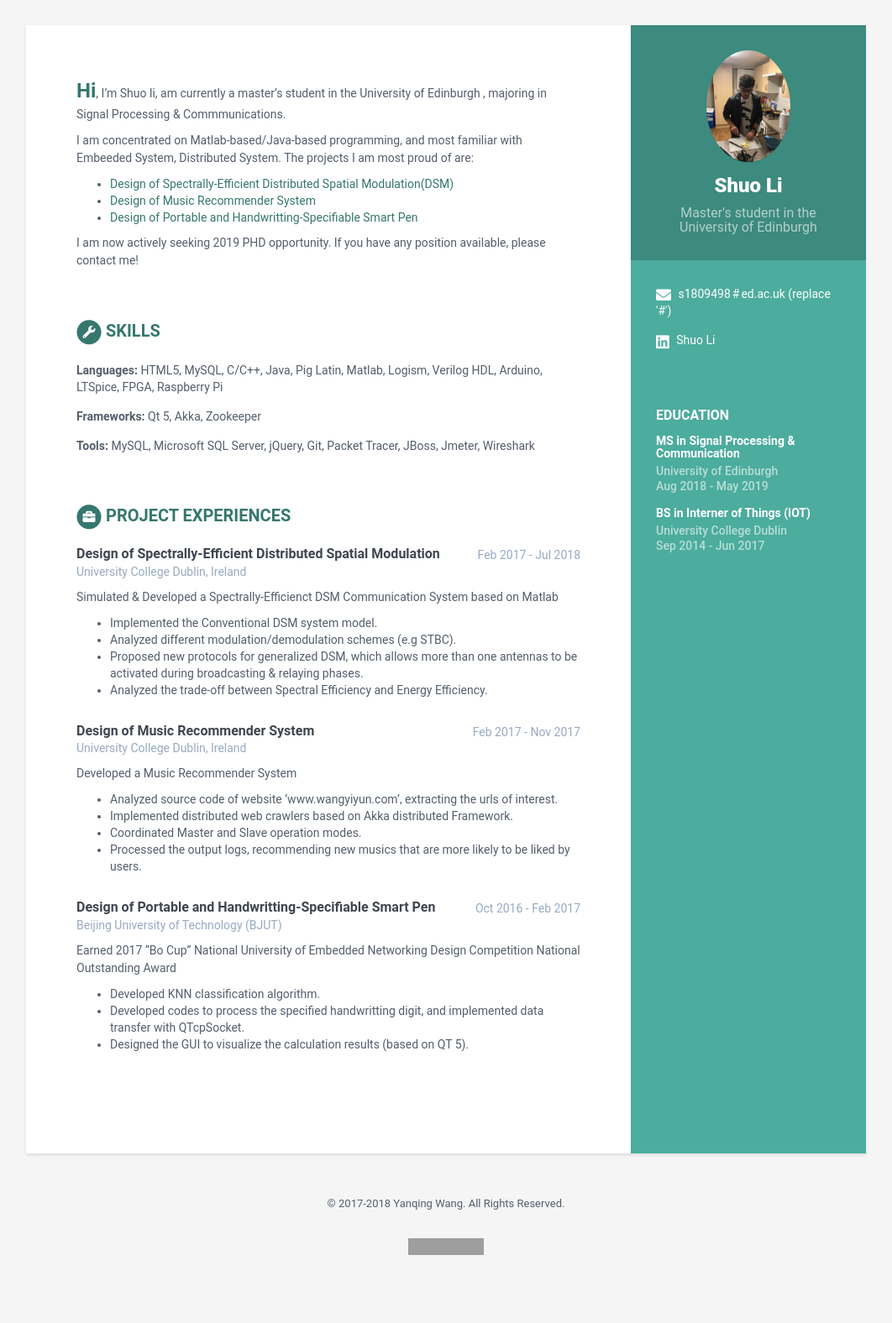
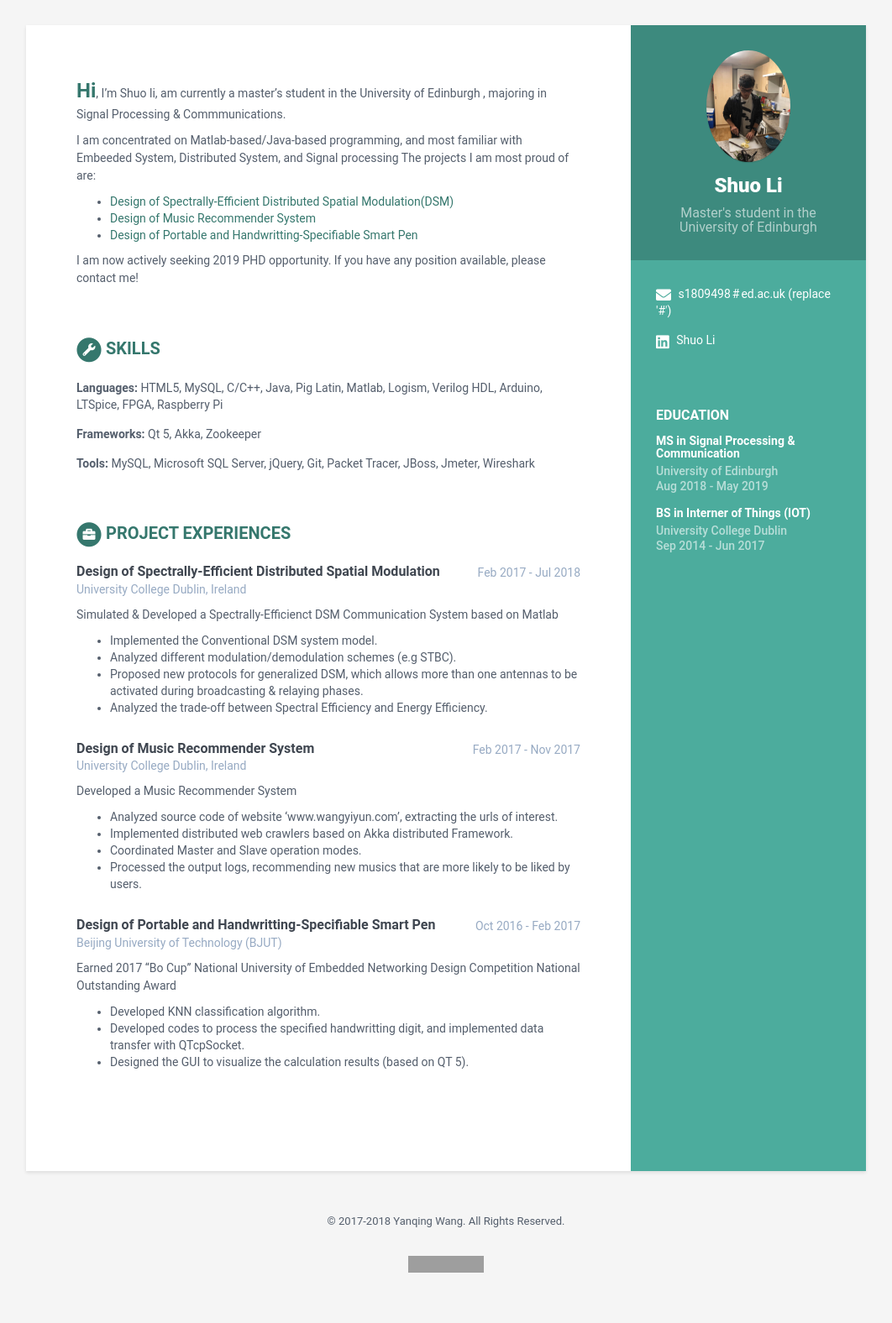
Before and after one commit to saisu123/saisu123.github.io, a Jekyll site: the page built from index.html, in a window 1280 px wide. Shown: the whole page at 84% size, without its empty margins (109-1171 px from the left). Built offline with Jekyll 4.4.1, drawn with Linux system fonts in a browser that asks for light colours; before the commit the page ends 1555 px from its top, so only the background shows below that; grey boxes are pictures that could not be loaded.

Commit message:
Update data.yml

```diff
--- a/_data/data.yml
+++ b/_data/data.yml
@@ -32,7 +32,7 @@ career-profile:
       <span id="hi">Hi</span>, I'm Shuo li, am currently a master's student in the University of Edinburgh
       , majoring in Signal Processing & Commmunications.
 
-      I am concentrated on Matlab-based/Java-based programming, and most familiar with Embeeded System, Distributed System.
+      I am concentrated on Matlab-based/Java-based programming, and most familiar with Embeeded System, Distributed System, and Signal processing
       The projects I am most proud of are:
 
       - <span class="span-as-link" id="node-project-link">Design of Spectrally-Efficient Distributed Spatial Modulation(DSM)</span>
```
